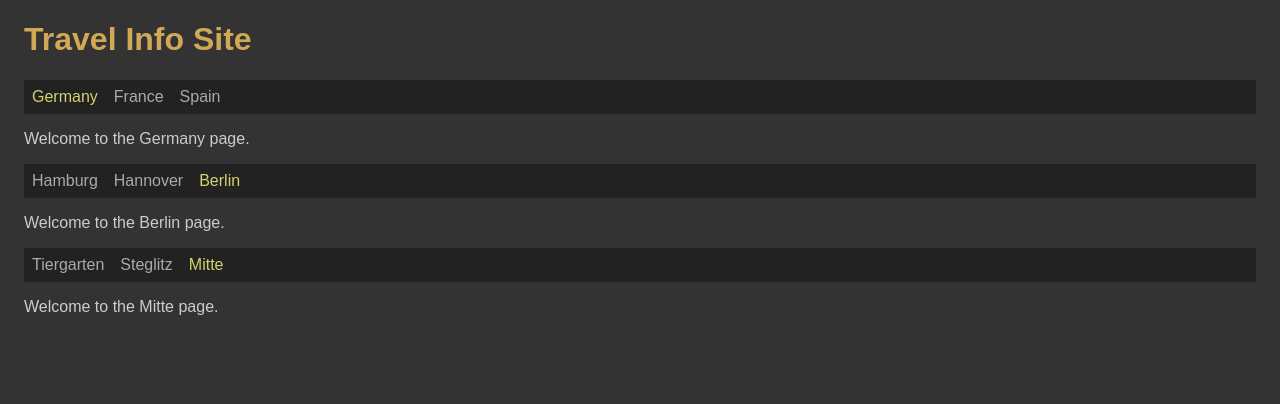
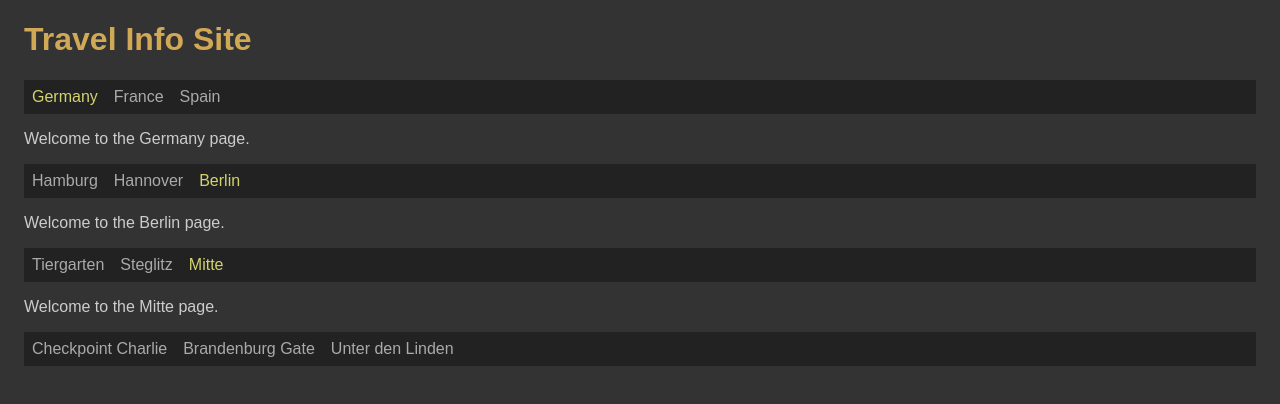
Before and after one commit to edwardtanguay/et-006-react-router-site, a React (Vite) app: page /germany/berlin/mitte in a window 1280 px wide. Shown: the top 404 px of the page. Built offline with nearby package versions, Linux system fonts and the light colour scheme.

Commit message:
four levels deep navbars work

```diff
--- a/src/components/PageBerlin.tsx
+++ b/src/components/PageBerlin.tsx
@@ -15,7 +15,7 @@
 			<Routes>
 				<Route path="tiergarten" element={<PageTiergarten />} />
 				<Route path="steglitz" element={<PageSteglitz />} />
-				<Route path="mitte" element={<PageMitte />} />
+				<Route path="mitte/*" element={<PageMitte />} />
 			</Routes>
 		</>
 	);
--- /dev/null
+++ b/src/components/PageBrandenburgGate.tsx
@@ -0,0 +1,7 @@
+export const PageBrandenburgGate = () => {
+        return (
+            <>
+                <p>Welcome to the BrandenburgGate page.</p>
+            </>
+        );
+    };
--- /dev/null
+++ b/src/components/PageCheckpointCharlie.tsx
@@ -0,0 +1,7 @@
+export const PageCheckpointCharlie = () => {
+        return (
+            <>
+                <p>Welcome to the CheckpointCharlie page.</p>
+            </>
+        );
+    };
--- a/src/components/PageMitte.tsx
+++ b/src/components/PageMitte.tsx
@@ -1,7 +1,28 @@
+import { NavLink, Routes, Route, Navigate } from 'react-router-dom';
+import { PageBrandenburgGate } from './PageBrandenburgGate';
+import { PageCheckpointCharlie } from './PageCheckpointCharlie';
+import { PageUnterDenLinden } from './PageUnterDenLinden';
+
 export const PageMitte = () => {
 	return (
 		<>
 			<p>Welcome to the Mitte page.</p>
+			<nav>
+				<NavLink to="checkpointCharlie">Checkpoint Charlie</NavLink>
+				<NavLink to="brandenburgGate">Brandenburg Gate</NavLink>
+				<NavLink to="unterDenLinden">Unter den Linden</NavLink>
+			</nav>
+			<Routes>
+				<Route
+					path="checkpointCharlie"
+					element={<PageCheckpointCharlie />}
+				/>
+				<Route
+					path="brandenburgGate"
+					element={<PageBrandenburgGate />}
+				/>
+				<Route path="unterDenLinden" element={<PageUnterDenLinden />} />
+			</Routes>
 		</>
 	);
 };
--- /dev/null
+++ b/src/components/PageUnterDenLinden.tsx
@@ -0,0 +1,7 @@
+export const PageUnterDenLinden = () => {
+        return (
+            <>
+                <p>Welcome to the UnterDenLinden page.</p>
+            </>
+        );
+    };
```
Lines whose indentation alone changed are shown as unchanged.
